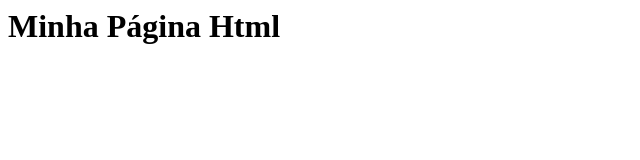
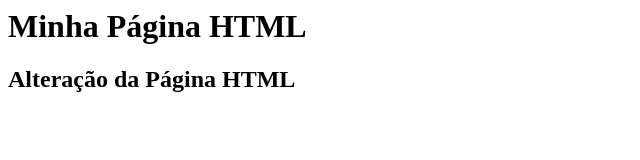
Before and after one commit to reinaux/cintia-coder, a plain HTML site: page index.html in a window 1280 px wide. Shown: the whole page, without its empty margins (0-640 px from the left). Drawn offline with Linux system fonts and the light colour scheme.

Commit message:
Atualização do arquivo Index e ReadMe

```diff
--- a/index.html
+++ b/index.html
@@ -1,5 +1,6 @@
 <html>
     <body>
-        <h1>Minha Página Html</h1>
+        <h1>Minha Página HTML</h1>
+        <h2>Alteração da Página HTML</h2>
     </body>
 </html>
```
Also changed, not shown: 1 other file.
